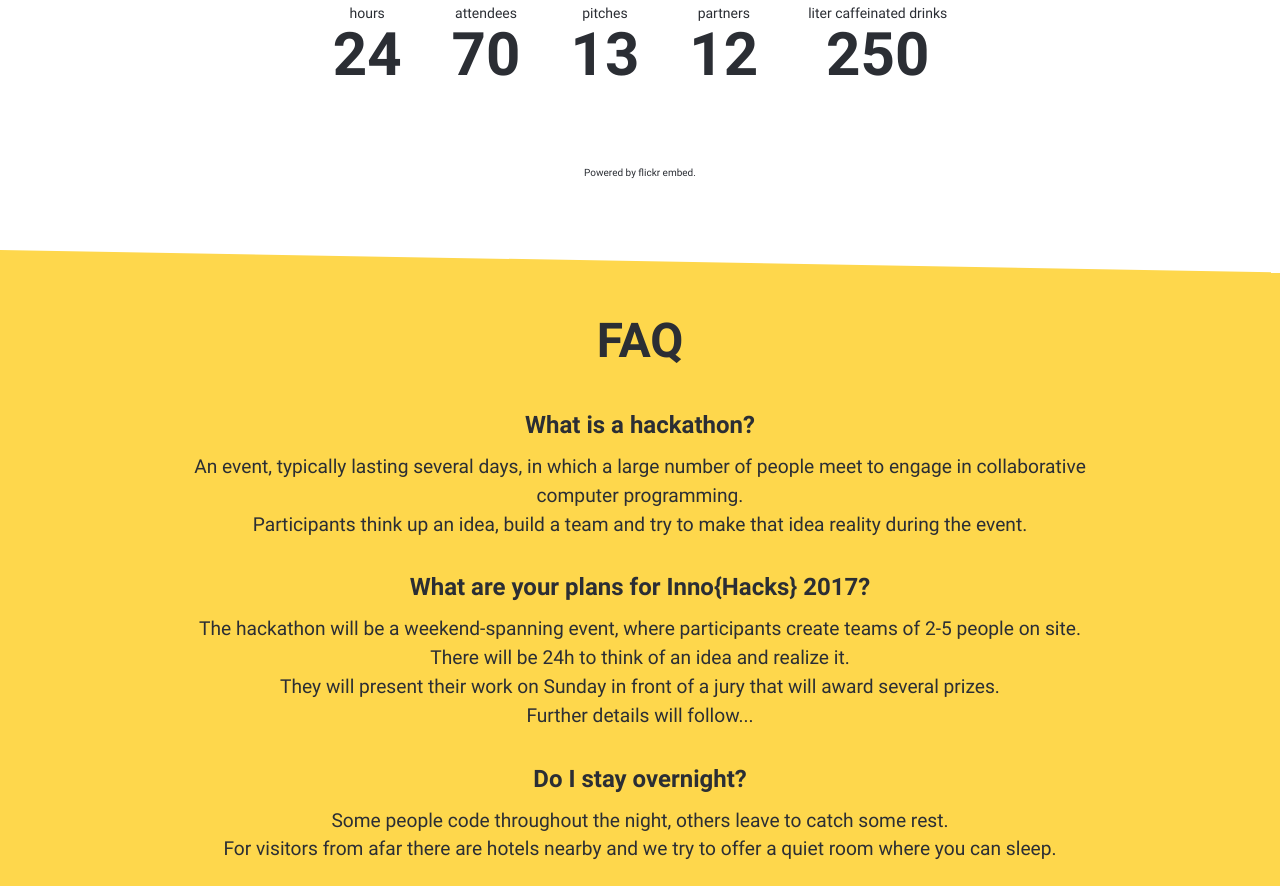
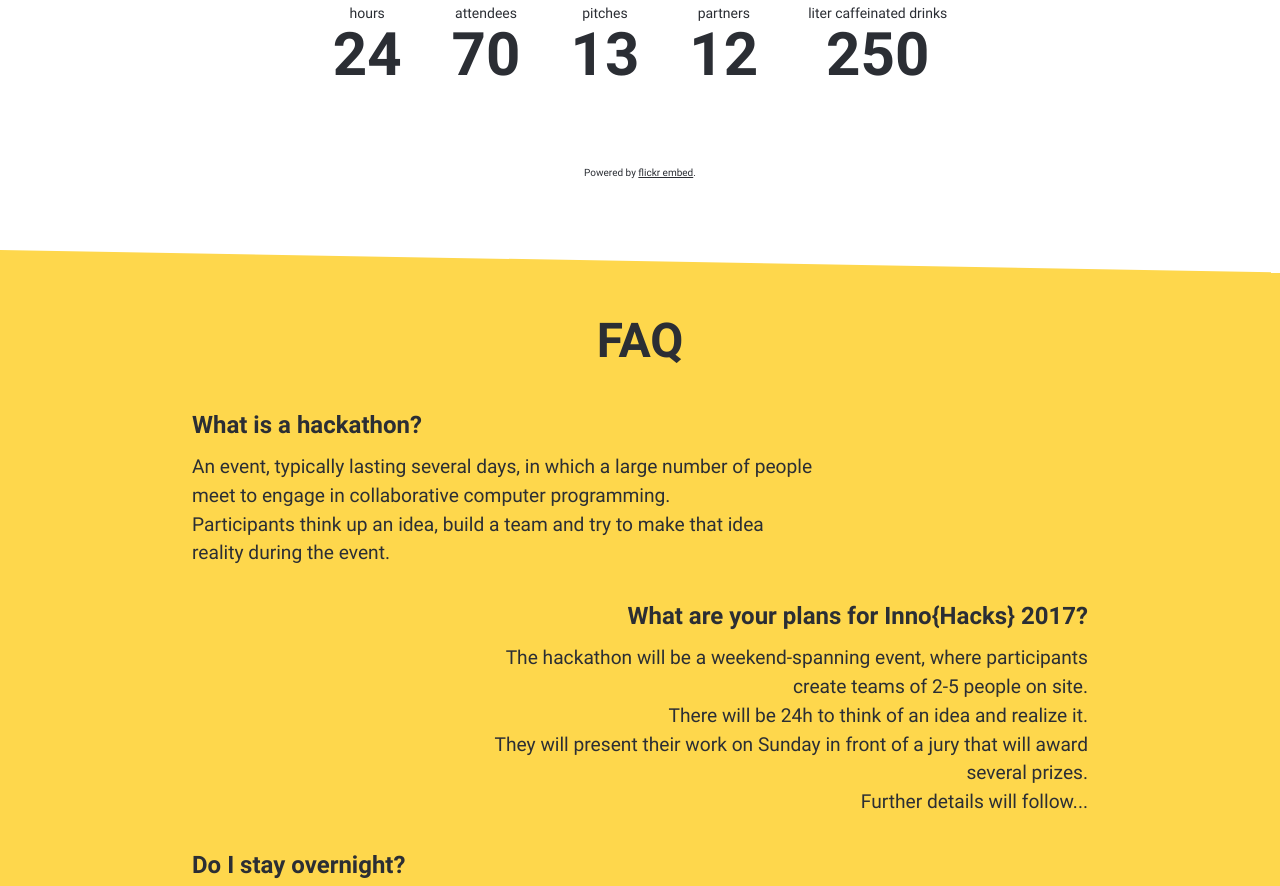
Before and after one commit to hackerstolz/innohacks-website, a website: page index.html in a window 1280 px wide. Shown: the part 1807-2693 px from the top of the page. Drawn offline with nearby package versions, Linux system fonts and the light colour scheme; a script that the page names is missing; files whose address does not match are found by name.

Commit message:
Small design fixes and improvements

```diff
--- a/css/styles.scss
+++ b/css/styles.scss
@@ -53,7 +53,11 @@ body {
 }
 
 .navbar {
-    font-size: 80%;
+  font-size: 80%;
+
+  a {
+    text-decoration: none;
+  }
 }
 
 .first-triangle {
@@ -173,12 +177,24 @@ body {
 
 a {
   color: $background-color;
+  text-decoration: underline;
 }
 
 .faq {
   .question {
     font-weight: bold;
     margin-top: 30px;
+  }
+
+  @include media('>tablet') {
+      p:nth-child(4n+0), p:nth-child(4n+1) {
+        text-align: right;
+        padding-left: 30%;
+      }
+      p:nth-child(4n+2), p:nth-child(4n+3) {
+        text-align: left;
+        padding-right: 30%;
+      }
   }
 }
 
```
Also changed, not shown: css/styles.css.
